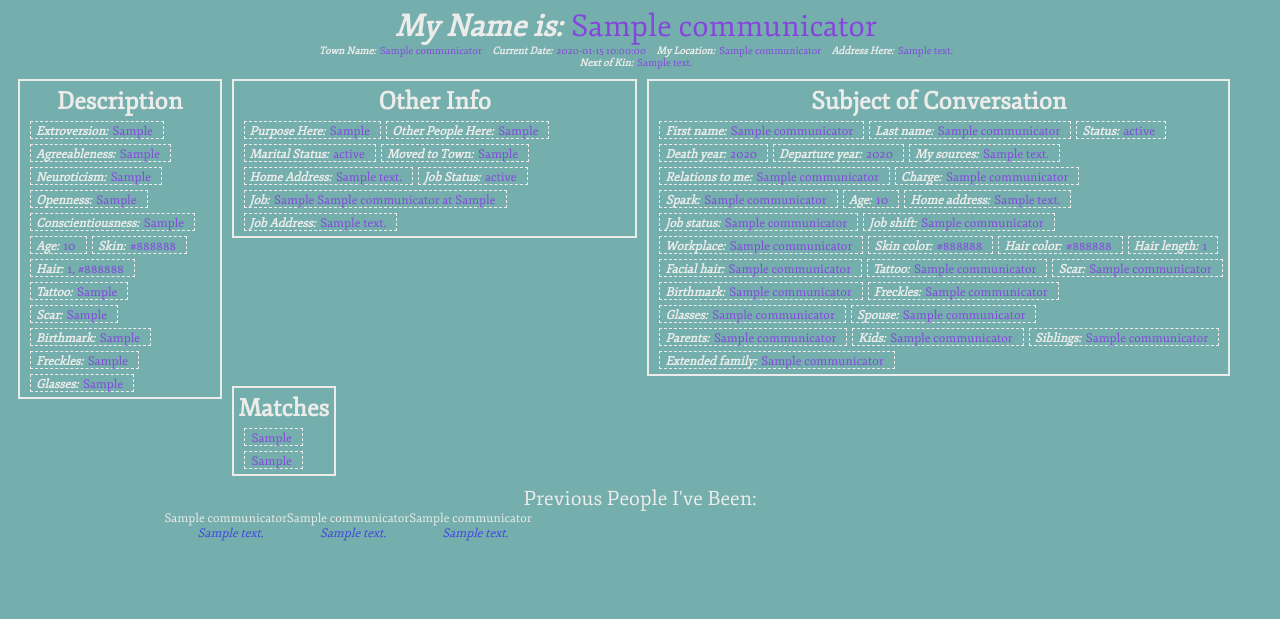
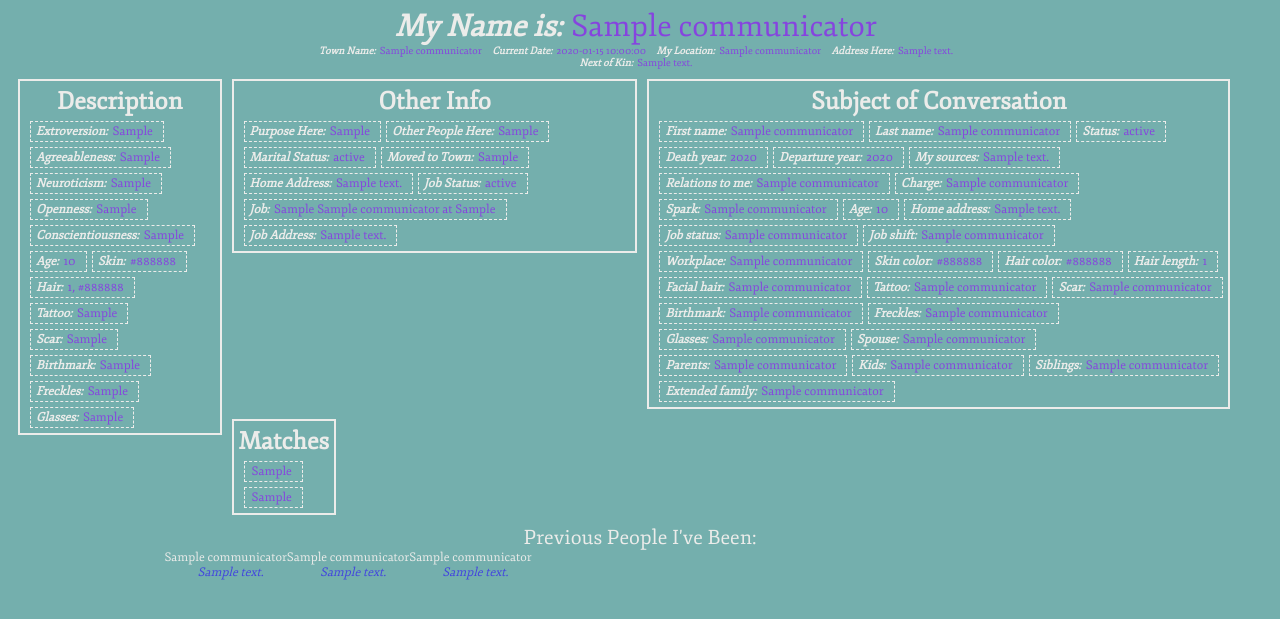
Before and after one commit to james-owen-ryan/bad_news_live, a Python web app: template templates/actor.html in a window 1280 px wide. Shown: the top 619 px of the page. Run offline with Jinja, Linux system fonts and the light colour scheme; the template is opened without the code that fills it: most values are stand-ins (such as "Sample title", 1, 10 or a date in 2020).

Commit message:
Removed height attribute on the facet divs (because it wasn't overflowing correctly)

```diff
--- a/static/main.css
+++ b/static/main.css
@@ -68,7 +68,6 @@ body {
 	padding-left: 5px;
 	margin-left: 5px;
 	float: left;
-	height: 12px;
 }
 
 .topic{
```
